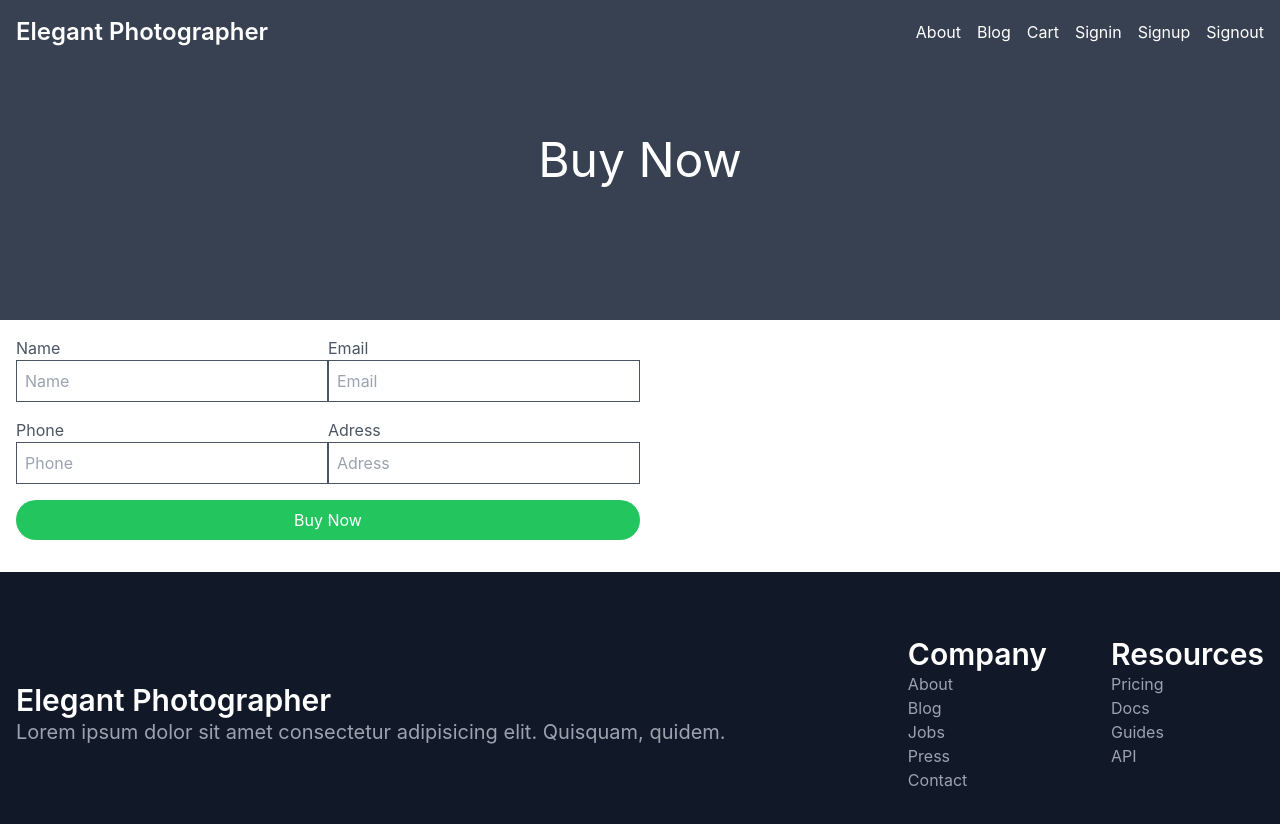
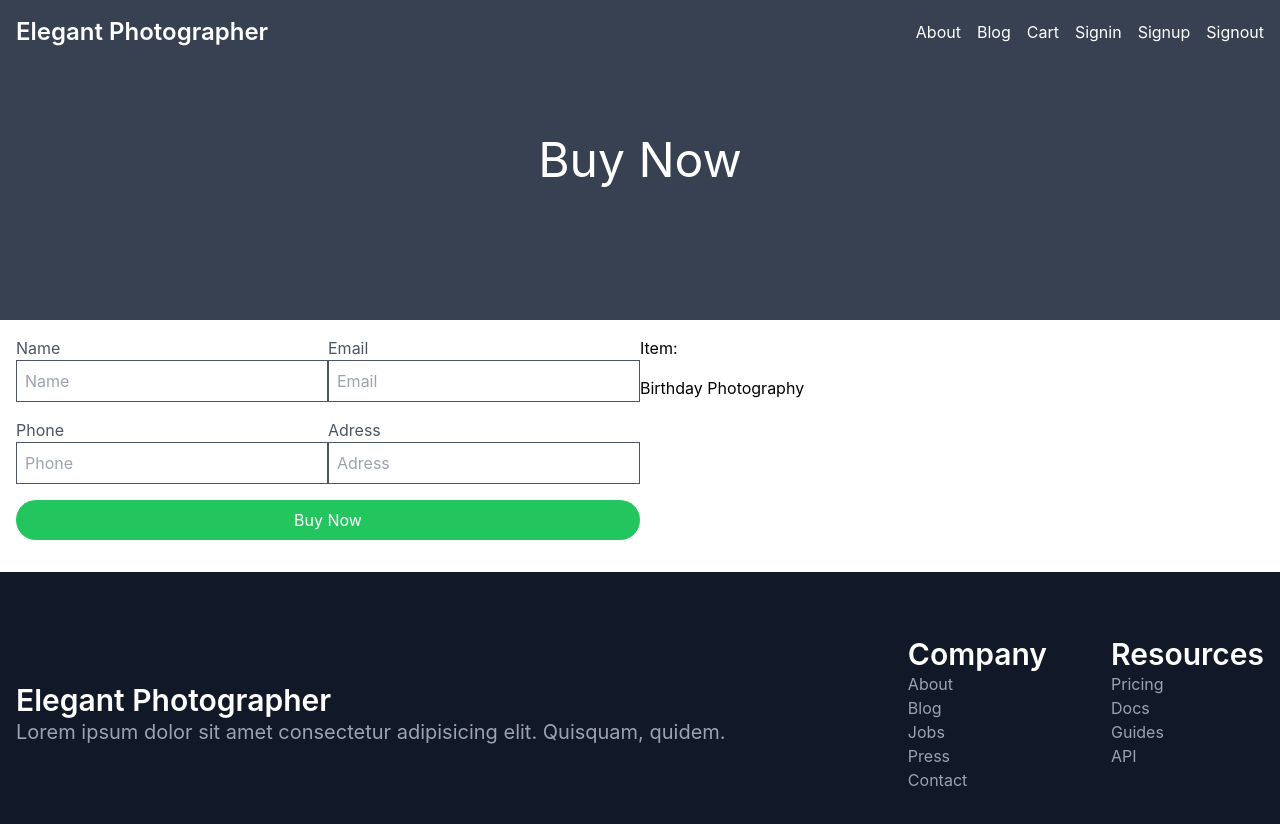
Before and after one commit to nhridoy/independent-service-provider, a React (Create React App) app: page /cart/1 in a window 1280 px wide. Shown: the top 824 px of the page. Built offline with nearby package versions, Linux system fonts and the light colour scheme.

Commit message:
car page fetch

```diff
--- a/src/pages/Cart/Cart.js
+++ b/src/pages/Cart/Cart.js
@@ -1,9 +1,17 @@
-import React from "react";
+import React, { useEffect } from "react";
 import { useParams } from "react-router-dom";
 
-const Cart = (props) => {
+const Cart = () => {
   const { id } = useParams();
-  console.log(props);
+  const [item, setItem] = React.useState({});
+  useEffect(() => {
+    fetch(`/packageList.json`)
+      .then((response) => response.json())
+      .then((json) =>
+        setItem(json.find((service) => service.id === parseInt(id)))
+      );
+  }, [id]);
+  console.log(item);
   return (
     <div>
       <div className="relative z-0 top-0 h-[40vh] flex items-center justify-center  bg-gray-700 w-full p-4">
@@ -62,6 +70,10 @@ const Cart = (props) => {
               Buy Now
             </button>
           </div>
+          <div className="flex gap-4 flex-col md:w-1/2">
+            <p>Item:</p>
+            <p>{item.name}</p>
+          </div>
         </div>
       </form>
     </div>
```
